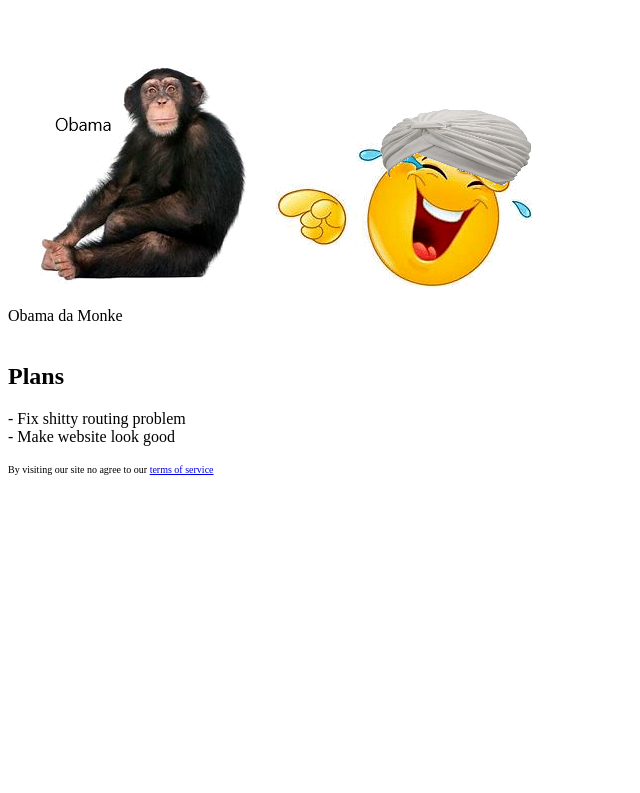
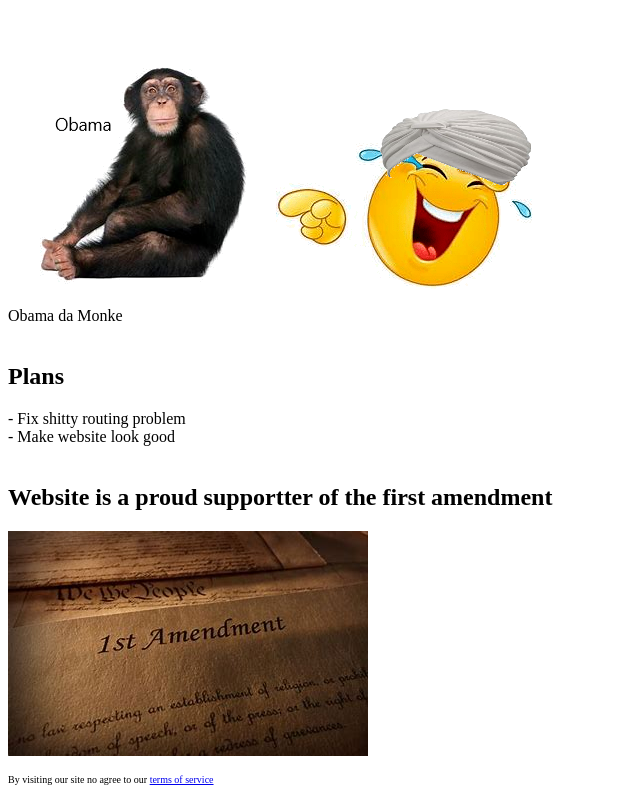
Before and after one commit to UsamaBased/Usama, a plain HTML site: page index.html in a window 1280 px wide. Shown: the part 66-859 px from the top of the page, without its empty margins (0-640 px from the left). Before the commit the page ends 800 px from the top, so only its background shows below. Drawn offline with Linux system fonts and the light colour scheme.

Commit message:
Added some stuff

```diff
--- a/index.html
+++ b/index.html
@@ -21,6 +21,11 @@
       - Make website look good<br><br>
     </div>
 
-    <span class = "tos">By visiting our site no agree to our <a href = "pages/tos.html">terms of service</a></span>
+    <div class = "free_speech">
+      <h2>Website is a proud supportter of the first amendment</h2>
+      <img src = "media/first_a.png">
+    </div>
+
+    <br><span class = "tos">By visiting our site no agree to our <a href = "pages/tos.html">terms of service</a></span>
   </body>
 </html>
```
Also changed, not shown: pages/tos.html (added, +15 -0 lines), media/first_a.png (added).
